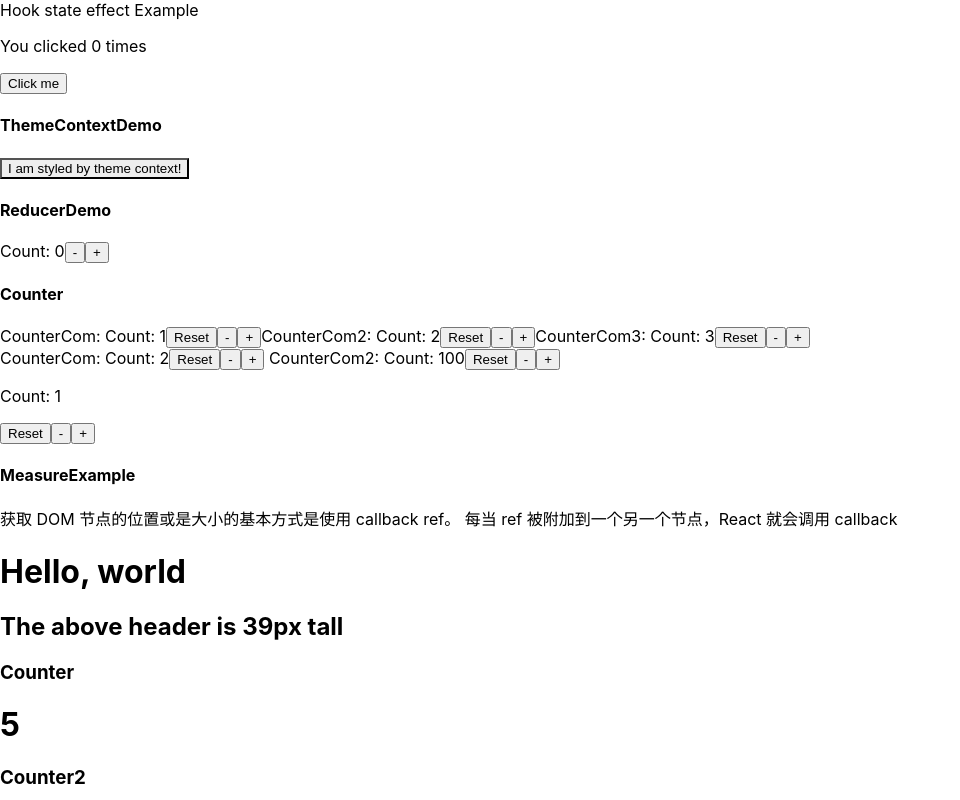
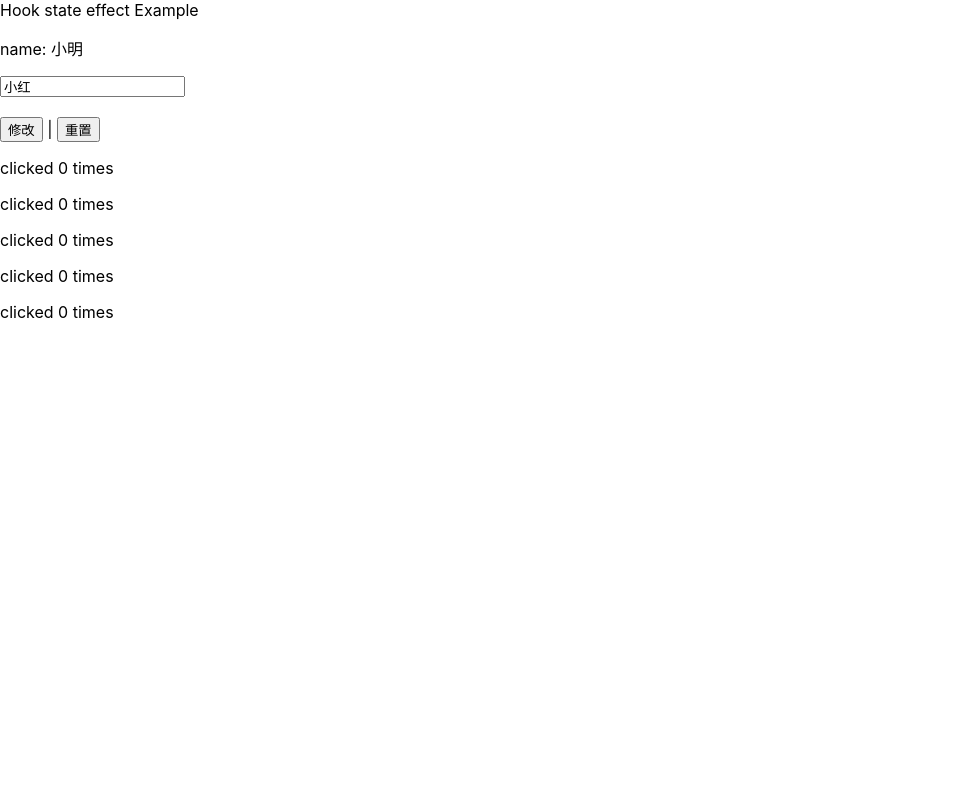
Before and after one commit to Sophil-minn/react-ts-demo, a React (Create React App) app: page /#/hook in a window 1280 px wide. Shown: the top 800 px of the page, without its empty margins (0-960 px from the left). Built offline with nearby package versions, Linux system fonts and the light colour scheme.

Commit message:
feat: hook example

```diff
--- a/src/pages/hook/MeasureExample2.tsx
+++ b/src/pages/hook/MeasureExample2.tsx
@@ -1,15 +1,19 @@
 import React, { useCallback, useState } from 'react'
 
-function MeasureExample2() {
-  const [rect, ref] = useClientRect();
-  return (
-    <>
-      <h1 ref={ref}>Hello, world</h1>
-      {rect !== null &&
-        <h2>The above header is {Math.round(rect.height)}px tall</h2>
-      }
-    </>
-  );
+// 会发现即便 Counter 组件重新渲染时没有再给 count 重新赋初始值，但是 initCount 函数却会重复执行
+const initCount = (c: number) => {
+  console.log('initCount 执行');
+  return c * 2;
+};
+
+function Counter() {
+  const [count, setCount] = useState(initCount(0));
+  return <p onClick={() => setCount(count + 1)}>clicked {count} times</p>;
+}
+
+function Counter2() {
+  const [count, setCount] = useState(() => initCount(0));
+  return <p onClick={() => setCount(count + 1)}>clicked {count} times</p>;
 }
 
 function useClientRect() {
@@ -22,4 +26,20 @@ function useClientRect() {
   return [rect, ref] as any;
 }
 
+function MeasureExample2() {
+  const [rect, ref] = useClientRect();
+  return (
+    <>
+      <h1 ref={ref}>Hello, world</h1>
+      {rect !== null &&
+        <h2>The above header is {Math.round(rect.height)}px tall</h2>
+      }
+      <Counter />
+      <Counter2 />
+    </>
+  );
+}
+
+
+
 export default MeasureExample2;
--- /dev/null
+++ b/src/pages/hook/StateTest.tsx
@@ -0,0 +1,129 @@
+import React, { useCallback, useEffect, useReducer, useRef, useState } from 'react'
+
+const initPerson = { name: '小明' };
+
+const reducer = function (state: { name: any; }, action: { type: any; payload?: any; }) {
+  switch (action.type) {
+    case 'CHANGE':
+      console.log(initPerson, action, 'initPerson')
+      // 改变了 state 的属性，导致初始值 initPerson 发生了变化，
+      // 所以之后 RESET，即使返回了 initPerson``，但是name 值依然是小红。
+      state.name = action.payload;
+      return { ...state };
+    case 'RESET':
+      return initPerson;
+    default:
+      return state;
+  }
+};
+
+function Counter() {
+  const [count, setCount] = useState(0);
+
+  useEffect(() => {
+    console.log('count: ', count);
+
+    return () => {
+      console.log('component will unmount')
+    }
+  }, []);
+
+  return <p onClick={() => setCount(count + 1)}>clicked {count} times</p>;
+}
+
+function Counter2() {
+  const [count, setCount] = useState(0);
+
+  useEffect(() => {
+    const handleClick = function () {
+      console.log('count: ', count);
+    }
+    window.addEventListener('click', handleClick, false)
+  });
+
+  return <p onClick={() => setCount(count + 1)}>clicked {count} times</p>;
+}
+
+function Counter3() {
+  const [count, setCount] = useState(0);
+  const countRef = useRef(count);
+
+  useEffect(() => {
+    // 将最新 state 设置给 countRef.current
+    countRef.current = count;
+    const handleClick = function () {
+      console.log('count: ', countRef.current);
+    };
+    window.addEventListener('click', handleClick, false);
+  });
+
+  return <p onClick={() => setCount(count + 1)}>clicked {count} times</p>;
+}
+
+class Model {
+  [x: string]: never[];
+  constructor() {
+    console.log('创建 Model');
+    this.data = [];
+  }
+}
+
+function Counter4() {
+  const [count, setCount] = useState(0);
+  const countRef = useRef(new Model());
+
+  return <p onClick={() => setCount(count + 1)}>clicked {count} times</p>;
+}
+
+
+function Counter5() {
+  const [count, setCount] = useState(0);
+  const [model] = useState(() => new Model());
+  const countRef = useRef(model);
+
+  return <p onClick={() => setCount(count + 1)}>clicked {count} times</p>;
+}
+
+
+
+function StateTest() {
+  // const [count, setCount] = useState(0);
+  // const [countD, dispatch] = useReducer((x: any, payload: any) => x + payload, 0);
+  const [person, dispatch] = useReducer(reducer, initPerson);
+  const [value, setValue] = useState('小红');
+
+  const handleChange = useCallback(
+    (e: { target: { value: React.SetStateAction<string>; }; }) => setValue(e.target.value), []);
+
+  const handleChangeClick = useCallback(
+    () => dispatch({ type: 'CHANGE', payload: value }
+    ), [value]);
+
+  const handleResetClick = useCallback(
+    () => dispatch({ type: 'RESET' }
+    ), []);
+
+
+  return (
+    <div>
+      {/* step: 2
+      <p onClick={() => { setCount(count + 1); setCount(count + 2); }}> clicked {count} times </p>
+      step: 3
+      <p onClick={() => { dispatch(1); dispatch(2); }}  >  clicked {countD} times  </p> */}
+      <p>name: {person.name}</p>
+      <input type="text" value={value} onChange={handleChange} />
+      <br />
+      <br />
+      <button onClick={handleChangeClick}>修改</button> |{' '}
+      <button onClick={handleResetClick}>重置</button>
+      <Counter />
+      <Counter2 />
+      <Counter3 />
+      <Counter4 />
+      <Counter5 />
+    </div>
+
+  );
+}
+
+export default StateTest
--- a/src/pages/hook/index.tsx
+++ b/src/pages/hook/index.tsx
@@ -4,13 +4,14 @@ import MeasureExample from './MeasureExample'
 import MeasureExample2 from './MeasureExample2'
 import ReducerDemo from './ReducerDemo'
 import ThemeContextDemo from './ThemeContextDemo'
+import StateTest from './StateTest'
 
 
 function index() {
   return (
     <div>
       Hook state effect Example
-      <Example />
+      {/* <Example />
 
       <h4>ThemeContextDemo</h4>
       <ThemeContextDemo />
@@ -21,7 +22,8 @@ function index() {
       <h4>MeasureExample</h4>
       <MeasureExample />
       <h4>MeasureExample2</h4>
-      <MeasureExample2 />
+      <MeasureExample2 /> */}
+      <StateTest />
     </div>
   )
 }
```
